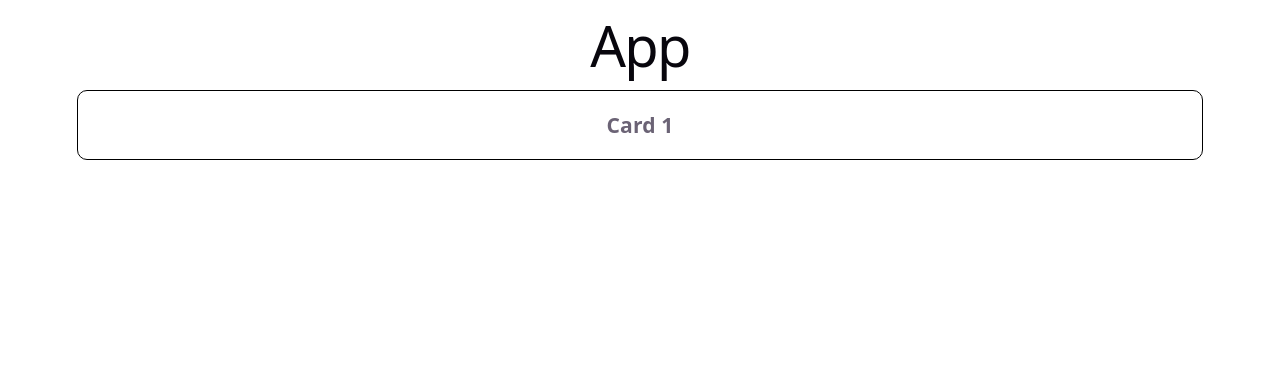
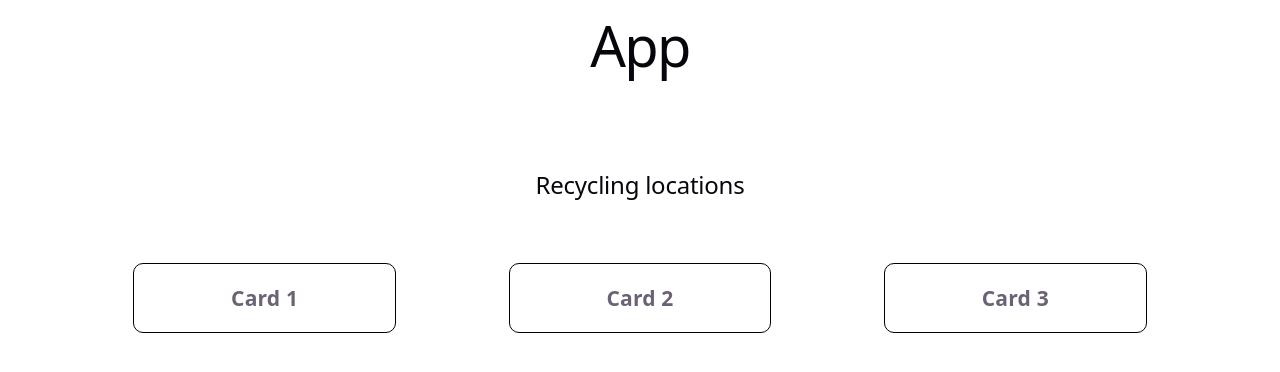
Before and after one commit to paarthjoshi125/App-Challenge, a React (Vite) app: page / in a window 1280 px wide. Shown: the top 372 px of the page. Built offline with nearby package versions, Linux system fonts and the light colour scheme.

Commit message:
work in progress

```diff
--- a/src/App.css
+++ b/src/App.css
@@ -182,3 +182,9 @@
     border-right-color: var(--border);
   }
 }
+.cardholder {
+  display: flex;
+}
+h2 {
+  margin-top: 10%;
+}
--- a/src/App.jsx
+++ b/src/App.jsx
@@ -4,9 +4,18 @@ function App() {
   return (
     <div>
       <h1>App</h1>
-      <Card>
-        <h3>Card 1</h3>
-      </Card>
+      <h2>Recycling locations</h2>
+      <div className="cardholder">
+        <Card>
+          <h3>Card 1</h3>
+        </Card>
+        <Card>
+          <h3>Card 2</h3>
+        </Card>
+        <Card>
+          <h3>Card 3</h3>
+        </Card>
+      </div>
     </div>
   );
 }
--- a/src/components/Card/style.css
+++ b/src/components/Card/style.css
@@ -1,5 +1,6 @@
 .card {
     border: 1px solid rgb(0, 0, 0);
     border-radius: 10px;
-
+    margin: 5%;
+    width: 30%;
 }
```
